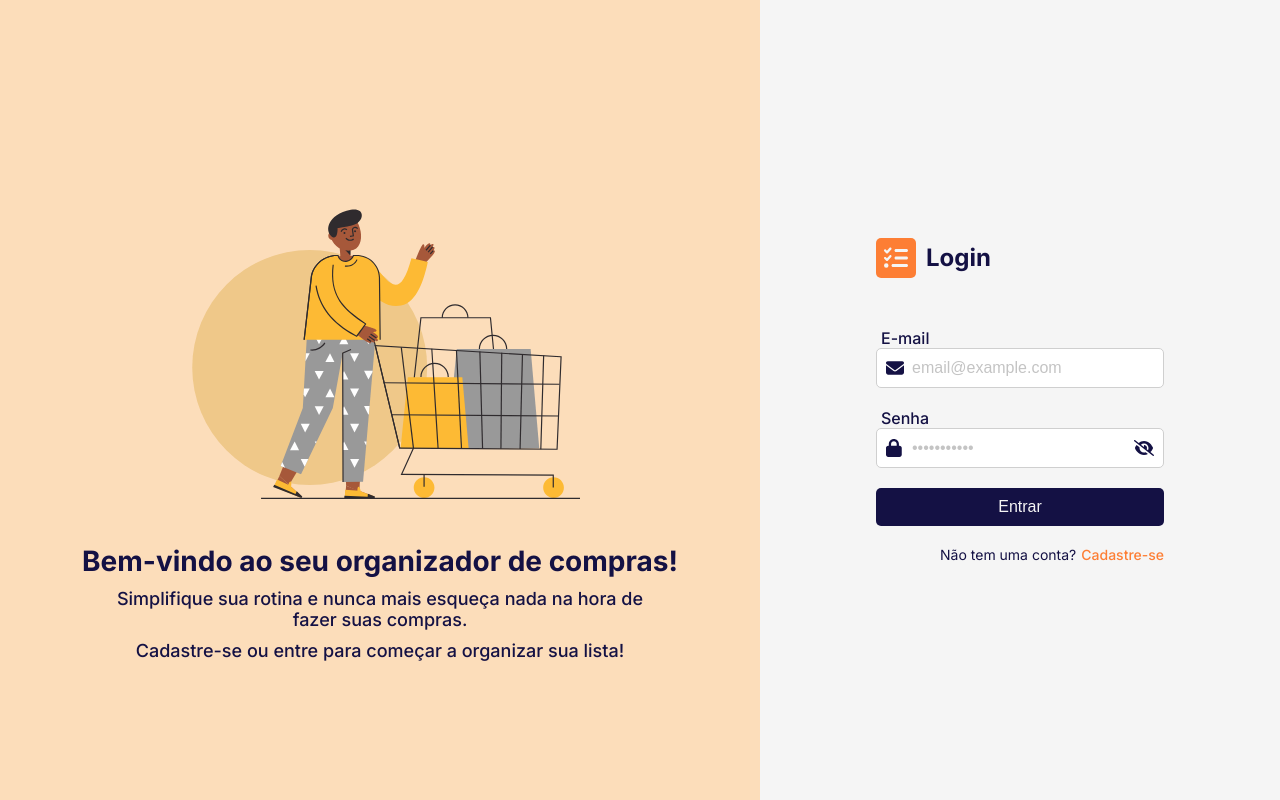
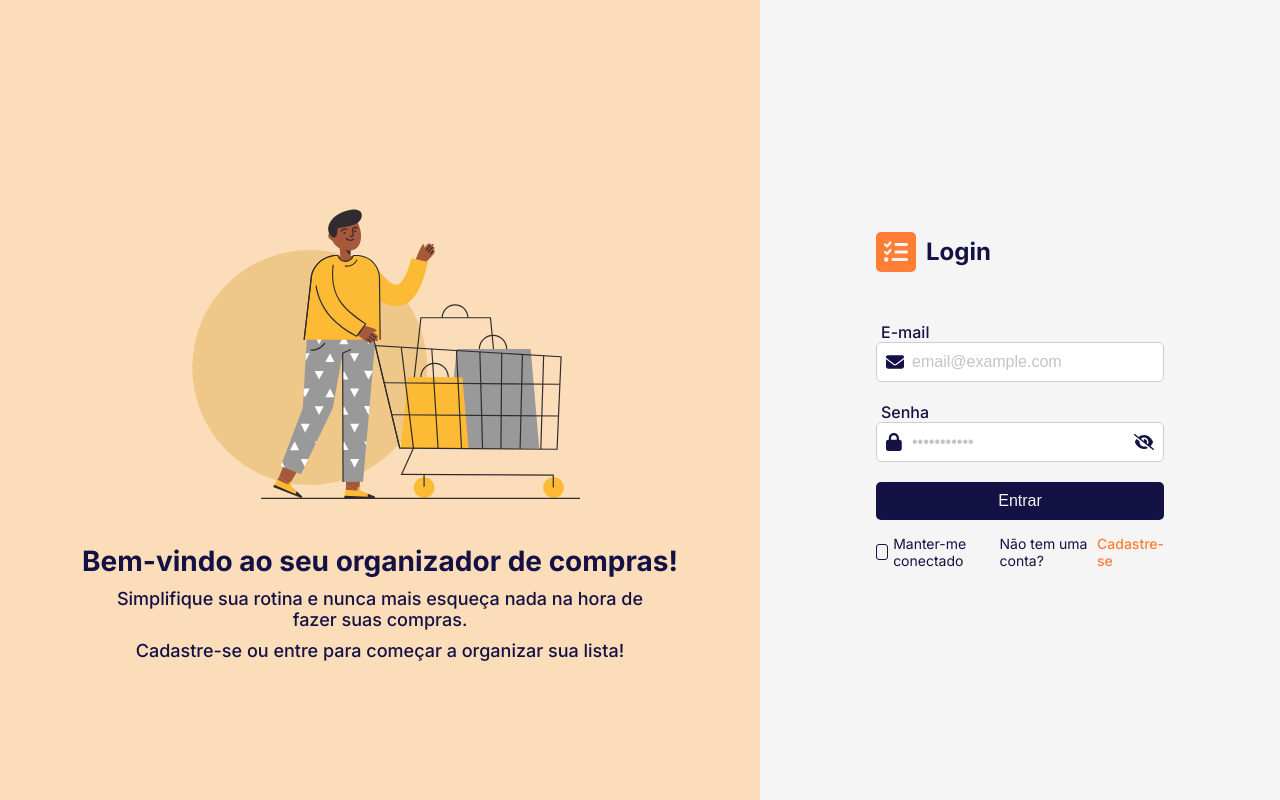
Before and after one commit to mguedesdev/ShoppingList, a Vue app: page / in a window 1280 px wide. Built offline with nearby package versions, Linux system fonts and the light colour scheme; no server answers; a web font is replaced by a local one; what notyf would draw is missing.

Commit message:
feat: rememberMe

```diff
--- a/src/components/LoadingSpinner.vue
+++ b/src/components/LoadingSpinner.vue
@@ -1,10 +1,16 @@
 <template>
-  <div class="loading-spinner"></div>
+  <div class="loading-spinner" :class="size"></div>
 </template>
 
 <script>
 export default {
-  name: "LoadingSpinner"
+  name: "LoadingSpinner",
+  props: {
+    size: {
+      type: String,
+      default: "medium"
+    }
+  }
 };
 </script>
 
@@ -18,6 +24,24 @@ export default {
   animation: spin 1s linear infinite;
 }
 
+.loading-spinner.small {
+  width: 20px;
+  height: 20px;
+  border-width: 3px;
+}
+
+.loading-spinner.medium {
+  width: 30px;
+  height: 30px;
+  border-width: 4px;
+}
+
+.loading-spinner.large {
+  width: 40px;
+  height: 40px;
+  border-width: 5px;
+}
+
 @keyframes spin {
   0% {
     transform: rotate(0deg);
--- a/src/components/LoginPage/RightSide.vue
+++ b/src/components/LoginPage/RightSide.vue
@@ -42,13 +42,25 @@
             <p>{{ errorMessage }}</p>
           </div>
 
-          <button class="submit-button" type="submit">{{ isRegister ? 'Cadastrar' : 'Entrar' }}</button>
+          <button class="submit-button" type="submit" :disabled="loading">
+            <span v-if="!loading">{{ isRegister ? 'Cadastrar' : 'Entrar' }}</span>
+            <LoadingSpinner size="small" v-else />
+          </button>
+
         </form>
 
+        <div class="options">
 
-        <div class="register-container">
-          <p>{{ isRegister ? 'Já tem uma conta?' : 'Não tem uma conta?' }} </p>
-          <span class="register-button" @click="toggleForm">{{ isRegister ? 'Entre' : 'Cadastre-se' }}</span>
+
+          <div class="remember-me">
+            <input type="checkbox" id="rememberMe" v-model="form.rememberMe" />
+            <label for="rememberMe">Manter-me conectado</label>
+          </div>
+
+          <div class="register-container">
+            <p>{{ isRegister ? 'Já tem uma conta?' : 'Não tem uma conta?' }} </p>
+            <span class="register-button" @click="toggleForm">{{ isRegister ? 'Entre' : 'Cadastre-se' }}</span>
+          </div>
         </div>
       </div>
 
@@ -57,13 +69,15 @@
 </template>
 
 <script>
+import LoadingSpinner from '../LoadingSpinner.vue';
 import FormInput from './FormInput.vue';
 import { mapActions, mapState } from 'vuex';
 
 export default {
   name: 'RightSide',
   components: {
-    FormInput
+    FormInput,
+    LoadingSpinner,
   },
   data() {
     return {
@@ -71,6 +85,7 @@ export default {
         email: '',
         password: '',
         confirmPassword: '',
+        rememberMe: false,
       },
       isRegister: false,
       showValidate: false,
@@ -82,7 +97,7 @@ export default {
     };
   },
   computed: {
-    ...mapState('auth', ['errorMessage']),
+    ...mapState('auth', ['errorMessage', 'loading']),
   },
   methods: {
     ...mapActions('auth', ['registerUser', 'loginUser', 'setErrorMessage']),
@@ -133,9 +148,17 @@ export default {
           return;
         }
 
-        await this.registerUser({ email: this.form.email, password: this.form.password });
+        await this.registerUser({
+          email: this.form.email,
+          password: this.form.password,
+          rememberMe: this.form.rememberMe
+        });
       } else {
-        await this.loginUser({ email: this.form.email, password: this.form.password });
+        await this.loginUser({
+          email: this.form.email,
+          password: this.form.password,
+          rememberMe: this.form.rememberMe
+        });
       }
     },
 
@@ -220,18 +243,25 @@ export default {
   transition: background-color 0.3s ease;
   font-weight: 500;
   margin-top: 20px;
-
+  display: flex;
+  justify-content: center;
+  align-items: center;
 }
 
 .submit-button:hover {
   background-color: var(--primary-hover);
 }
 
+.submit-button:disabled {
+  background-color: var(--secondary);
+  cursor: default;
+  opacity: 0.5;
+}
+
 .register-container {
   display: flex;
   justify-content: flex-end;
   align-items: center;
-  margin-top: 20px;
 }
 
 .register-container p {
@@ -302,4 +332,62 @@ export default {
   color: var(--secondary);
   font-size: 16px;
 }
+
+.options {
+  display: flex;
+  justify-content: flex-end;
+  align-items: center;
+  margin-top: 15px;
+}
+
+.remember-me {
+  display: flex;
+  align-items: center;
+  font-size: 14px;
+  color: var(--secondary);
+  margin-right: auto;
+}
+
+.remember-me input {
+  margin-right: 5px;
+}
+
+.remember-me input[type="checkbox"] {
+  margin-right: 5px;
+  width: 16px;
+  height: 16px;
+  border-radius: 3px;
+  border: 1px solid var(--secondary);
+  background-color: transparent;
+  cursor: pointer;
+  transition: background-color 0.3s ease;
+  outline: none;
+  appearance: none;
+  -webkit-appearance: none;
+  -moz-appearance: none;
+  -ms-appearance: none;
+  -o-appearance: none;
+}
+
+.remember-me input[type="checkbox"]:checked {
+  background-color: var(--primary);
+  border-color: var(--primary);
+}
+
+.remember-me input[type="checkbox"]:checked::before {
+  content: "\2713";
+  color: var(--white);
+  font-size: 12px;
+  font-weight: bold;
+  display: flex;
+  align-items: center;
+  justify-content: center;
+  height: 14px;
+
+}
+
+.remember-me input[type="checkbox"]:hover {
+  background-color: var(--primary-hover);
+  border-color: var(--primary-hover);
+}
 </style>
--- a/src/components/ShoppingPage/CustomizeItens.vue
+++ b/src/components/ShoppingPage/CustomizeItens.vue
@@ -42,7 +42,7 @@
     </template>
   </div>
   <ModalConfirmation v-if="modalOpen" message="Deseja realmente excluir o item?" @confirm="deleteConfirmedItem"
-    @cancel="closeModal" icon="door-open" />
+    @cancel="closeModal" icon="trash" />
 </template>
 
 <script>
--- a/src/components/ShoppingPage/PreviewList.vue
+++ b/src/components/ShoppingPage/PreviewList.vue
@@ -21,7 +21,7 @@
           <p>- {{ subcategory.subcategoryName }}</p>
 
           <div v-for="item in subcategory.items" :key="item.itemName" class="item">
-            <p>- {{ item.itemName }}<span v-if="item.quantity" class="quantity"> ({{ item.quantity }})</span></p>
+            <p>- {{ item.itemName }}<span v-if="item.quantity" class="quantity"> ( {{ item.quantity }} unid.)</span></p>
           </div>
         </div>
       </div>
@@ -61,7 +61,7 @@ export default {
           message += `  - *${subcategory.subcategoryName}*\n`;
 
           subcategory.items.forEach(item => {
-            const quantityText = item.quantity ? ` (${item.quantity})` : '';
+            const quantityText = item.quantity ? ` ( ${item.quantity} unid.)` : '';
             message += `    - ${item.itemName}${quantityText}\n`;
           });
         });
--- a/src/pages/ShoppingList.vue
+++ b/src/pages/ShoppingList.vue
@@ -3,7 +3,7 @@
     <SideBar />
     <div class="content">
       <NavigationBar />
-      <div class="main-content">
+      <div class="main-content" :class="{ 'preview-active': !isOpenPreview }">
         <div class="main-container">
           <SelectItens v-if="currentTab === 'AddItens'" />
           <CustomizeItens v-if="currentTab === 'CustomItens'" />
@@ -91,6 +91,10 @@ export default {
   gap: 20px;
 }
 
+.main-content.preview-active {
+  gap: 0;
+}
+
 .main-container {
   display: flex;
   flex-direction: column;
--- a/src/store/modules/auth.js
+++ b/src/store/modules/auth.js
@@ -3,8 +3,10 @@ import actions from '../actions/authActions';
 import mutations from '../mutations/authMutations';
 
 const state = {
-  user: null,
+  user: JSON.parse(localStorage.getItem('user')) || JSON.parse(sessionStorage.getItem('user')) || null,
   errorMessage: '',
+  storeUserSession: null,
+  loading: false
 };
 
 export default {
--- a/src/store/mutations/authMutations.js
+++ b/src/store/mutations/authMutations.js
@@ -1,13 +1,13 @@
-import { SET_USER, CLEAR_USER, SET_ERROR_MESSAGE } from '../types/mutationTypes';
+import { SET_USER, SET_ERROR_MESSAGE, SET_LOADING } from '../types/mutationTypes';
 
 export default {
   [SET_USER](state, user) {
     state.user = user;
   },
-  [CLEAR_USER](state) {
-    state.user = null;
-  },
   [SET_ERROR_MESSAGE](state, message) {
     state.errorMessage = message;
+  },
+  [SET_LOADING](state, loading) {
+    state.loading = loading;
   }
 };
--- a/src/store/types/mutationTypes.js
+++ b/src/store/types/mutationTypes.js
@@ -9,5 +9,4 @@ export const SET_ORDERED_SELECTED_ITEMS = 'SET_ORDERED_SELECTED_ITEMS';
 
 //user
 export const SET_USER = 'SET_USER';
-export const CLEAR_USER = 'CLEAR_USER';
 export const SET_ERROR_MESSAGE = 'SET_ERROR_MESSAGE';
```
Also changed, not shown: src/store/actions/authActions.js (+27 -4 lines).
